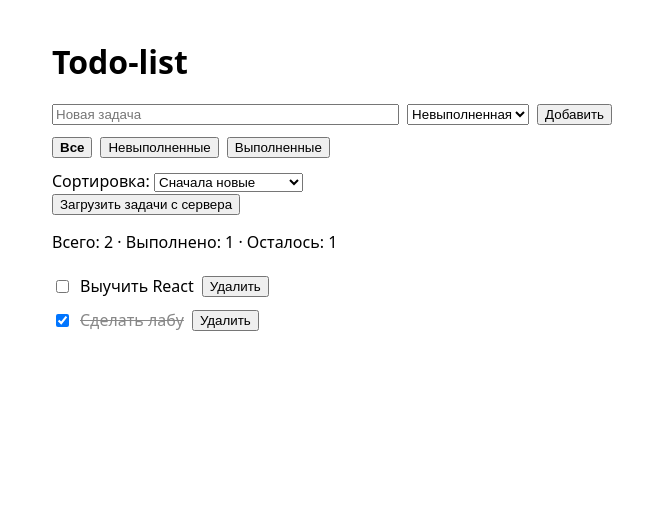
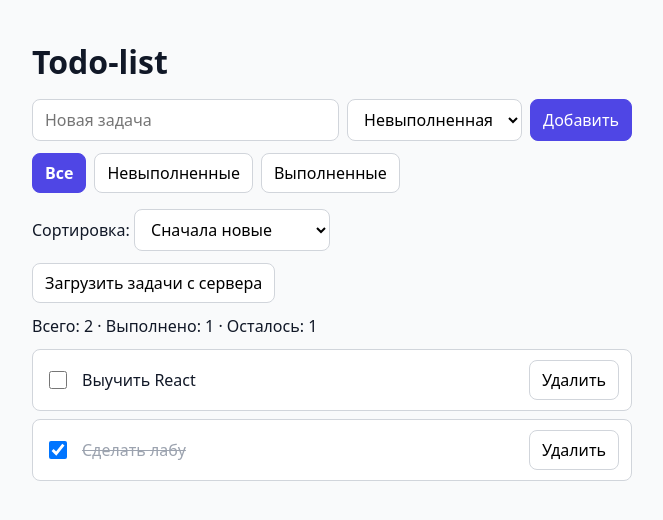
Before and after one commit to visvlav/web-course-2026, a React (Vite) app in the folder task8/: page / in a window 1280 px wide. Shown: the top 520 px of the page, without its empty margins (308-971 px from the left). Built offline with nearby package versions, Linux system fonts and the light colour scheme.

Commit message:
Оформил интерфейс: добавил стили для кнопок, формы, фильтров и списка задач

```diff
--- a/task8/src/index.css
+++ b/task8/src/index.css
@@ -1,7 +1,130 @@
-body { font-family: system-ui, sans-serif; max-width: 560px; margin: 40px auto; padding: 0 16px; }
-form, .filters { display: flex; gap: 8px; margin: 12px 0; }
-form input { flex: 1; }
-ul { list-style: none; padding: 0; }
-li { display: flex; align-items: center; gap: 8px; padding: 6px 0; }
-.done span { text-decoration: line-through; color: #888; }
-button.active { font-weight: bold; }
+:root {
+  --accent: #4f46e5;
+  --accent-hover: #4338ca;
+  --border: #d1d5db;
+  --bg-soft: #f3f4f6;
+  --danger: #dc2626;
+}
+
+body {
+  font-family: system-ui, sans-serif;
+  max-width: 600px;
+  margin: 40px auto;
+  padding: 0 16px;
+  color: #111827;
+  background: #f9fafb;
+}
+
+h1 {
+  margin-bottom: 16px;
+}
+
+button,
+input:not([type='checkbox']),
+select {
+  font: inherit;
+  padding: 8px 12px;
+  border: 1px solid var(--border);
+  border-radius: 8px;
+  background: #fff;
+}
+
+button {
+  cursor: pointer;
+  transition: background 0.15s, border-color 0.15s;
+}
+
+button:hover:not(:disabled) {
+  background: var(--bg-soft);
+  border-color: #9ca3af;
+}
+
+button:disabled {
+  opacity: 0.6;
+  cursor: not-allowed;
+}
+form {
+  display: flex;
+  gap: 8px;
+  margin: 12px 0;
+}
+
+form input {
+  flex: 1;
+}
+
+form button[type='submit'] {
+  background: var(--accent);
+  border-color: var(--accent);
+  color: #fff;
+}
+
+form button[type='submit']:hover {
+  background: var(--accent-hover);
+  border-color: var(--accent-hover);
+}
+
+.filters {
+  display: flex;
+  gap: 8px;
+  margin: 12px 0;
+}
+
+.filters button.active {
+  background: var(--accent);
+  border-color: var(--accent);
+  color: #fff;
+  font-weight: 600;
+}
+
+label {
+  display: inline-block;
+  margin: 4px 0 12px;
+}
+
+p {
+  margin: 12px 0;
+}
+
+ul {
+  list-style: none;
+  padding: 0;
+  margin: 0;
+}
+
+li {
+  display: flex;
+  align-items: center;
+  gap: 12px;
+  padding: 10px 12px;
+  margin-bottom: 8px;
+  background: #fff;
+  border: 1px solid var(--border);
+  border-radius: 8px;
+}
+
+li input[type='checkbox'] {
+  width: 18px;
+  height: 18px;
+  cursor: pointer;
+}
+
+li span {
+  flex: 1;
+  cursor: text;
+}
+
+li input:not([type='checkbox']) {
+  flex: 1;
+}
+
+li button:hover:not(:disabled) {
+  background: #fee2e2;
+  border-color: var(--danger);
+  color: var(--danger);
+}
+
+.done span {
+  text-decoration: line-through;
+  color: #9ca3af;
+}
```
